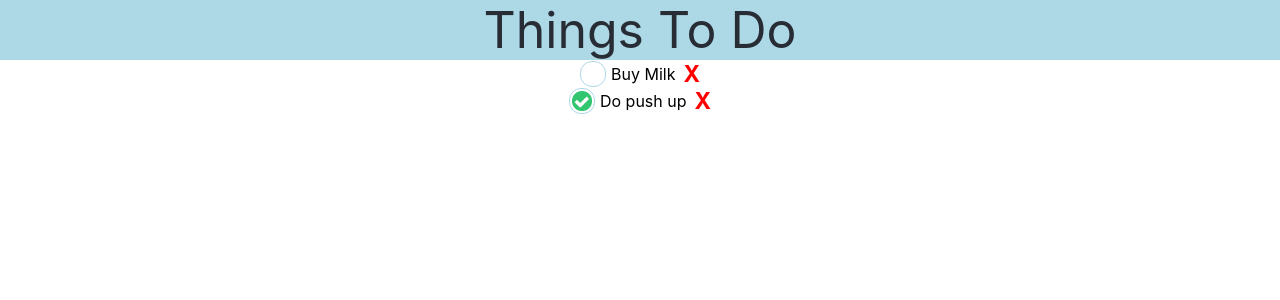
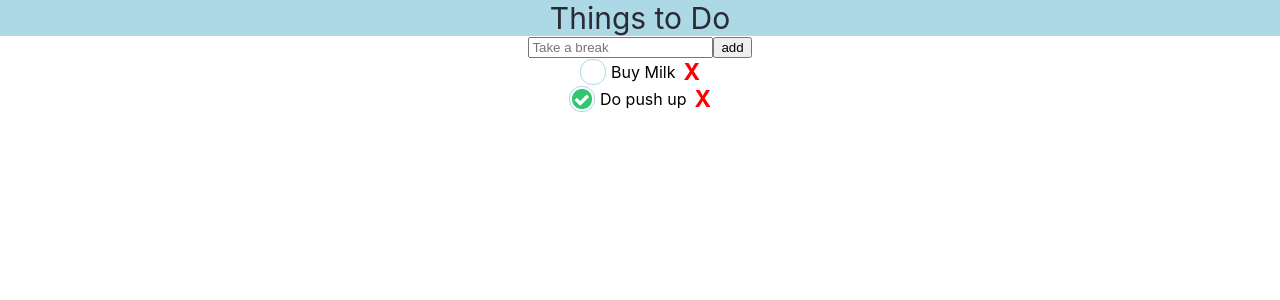
Before and after one commit to CPTan08/TodoList, a React (Create React App) app: page / in a window 1280 px wide. Shown: the top 300 px of the page. Built offline with nearby package versions, Linux system fonts and the light colour scheme.

Commit message:
Add title prop to TodoList.js

```diff
--- a/src/App.js
+++ b/src/App.js
@@ -5,7 +5,7 @@ import TodoList from "./components/TodoList";
 function App() {
   return (
     <div className="App">
-      <TodoList />
+      <TodoList title="Things to Do" />
     </div>
   );
 }
--- a/src/components/TodoList.css
+++ b/src/components/TodoList.css
@@ -1,5 +1,5 @@
 .header {
-  font-size: 50px;
+  font-size: 30px;
   color: #282c34;
 }
 
--- a/src/components/TodoList.js
+++ b/src/components/TodoList.js
@@ -63,16 +63,10 @@ class TodoList extends React.Component {
       this.setState({ todos: [...todosWithoutItem] });
     };
   }
+
   displayTodos() {
+    console.log(this.props);
     return this.state.todos.map((todo) => {
-      <input
-        type="text"
-        value={this.state.newItemName}
-        onChange={this.handleChange}
-        placeholder="Take a break"
-      />;
-      <button onClick={() => this.addNewTodo()}>add</button>;
-
       // 4. add a method that can change the status of isDone
       const setTodo = this.createSetTodo(todo);
 
@@ -95,7 +89,14 @@ class TodoList extends React.Component {
   render() {
     return (
       <div>
-        <div className="header">Things To Do</div>
+        <div className="header">{this.props.title}</div>
+        <input
+          type="text"
+          value={this.state.newItemName}
+          onChange={this.handleChange}
+          placeholder="Take a break"
+        />
+        <button onClick={() => this.addNewTodo()}>add</button>
         <div className="items">{this.displayTodos()}</div>
       </div>
     );
```
